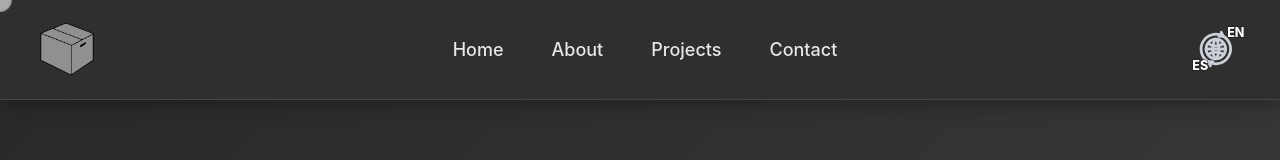
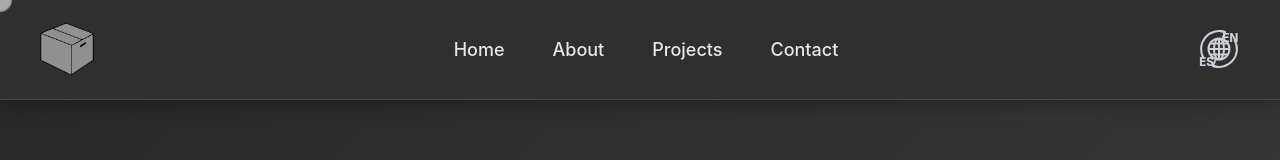
Before and after one commit to FidelGenre/Portfolio, a Next.js app: page / in a window 1280 px wide. Shown: the top 160 px of the page. Built offline with nearby package versions, Linux system fonts and the light colour scheme.

Commit message:
Language icon: use provided globe+arrows SVG with EN/ES instead of A/文

```diff
--- a/src/components/Navbar.tsx
+++ b/src/components/Navbar.tsx
@@ -31,48 +31,44 @@ export default function Navbar() {
           transition: "transform 0.6s cubic-bezier(0.22, 1, 0.36, 1)",
         }}
       >
-        <svg width="52" height="52" viewBox="0 0 24 24" fill="none">
-          <g stroke="currentColor" strokeWidth="1.3" strokeLinecap="round" strokeLinejoin="round">
+        <svg width="50" height="50" viewBox="0 0 100 100" fill="none">
+          <g stroke="currentColor" strokeWidth="4" strokeLinecap="round" strokeLinejoin="round">
             {/* globo con grilla */}
-            <circle cx="11" cy="12" r="4.5" />
-            <path d="M6.5 12h9" />
-            <path d="M11 7.5c1.8 1.6 1.8 7.4 0 9" />
-            <path d="M11 7.5c-1.8 1.6-1.8 7.4 0 9" />
-            <path d="M7.4 9.6c2.2 1.2 5 1.2 7.2 0" />
-            <path d="M7.4 14.4c2.2-1.2 5-1.2 7.2 0" />
-            {/* flecha que rodea (mitad izquierda+arriba), punta abajo-derecha */}
-            <path d="M7.6 17.9A6.8 6.8 0 0 1 14.4 6.1" />
-            <path d="M13.5 4.3 14.4 6.1 12.4 6.2" />
-            {/* flecha opuesta = rotación 180° */}
-            <g transform="rotate(180 11 12)">
-              <path d="M7.6 17.9A6.8 6.8 0 0 1 14.4 6.1" />
-              <path d="M13.5 4.3 14.4 6.1 12.4 6.2" />
+            <circle cx="50" cy="50" r="21" />
+            <clipPath id="globeClip">
+              <circle cx="50" cy="50" r="21" />
+            </clipPath>
+            <g clipPath="url(#globeClip)">
+              <ellipse cx="50" cy="50" rx="10" ry="21" />
+              <line x1="50" y1="0" x2="50" y2="100" />
+              <line x1="0" y1="39" x2="100" y2="39" />
+              <line x1="0" y1="50" x2="100" y2="50" />
+              <line x1="0" y1="61" x2="100" y2="61" />
             </g>
+            {/* flechas que rodean */}
+            <path d="M 19 68 A 36 36 0 0 1 62 16" />
+            <path d="M 52 14 L 62 16 L 58 26" />
+            <path d="M 81 32 A 36 36 0 0 1 38 84" />
+            <path d="M 48 86 L 38 84 L 42 74" />
           </g>
-          {/* códigos EN / ES en cada punta */}
+          {/* EN (donde iba la A) / ES (donde iba el 文) */}
           <text
-            x="20.2"
-            y="4.2"
-            fontSize="5.8"
+            x="73"
+            y="27"
+            fontSize="23"
             fontWeight="800"
-            fill="#ffffff"
-            stroke="#171717"
-            strokeWidth="0.5"
-            paintOrder="stroke"
+            fill="currentColor"
             textAnchor="middle"
             dominantBaseline="central"
           >
             EN
           </text>
           <text
-            x="3.8"
-            y="19.8"
-            fontSize="5.8"
+            x="25"
+            y="76"
+            fontSize="23"
             fontWeight="800"
-            fill="#ffffff"
-            stroke="#171717"
-            strokeWidth="0.5"
-            paintOrder="stroke"
+            fill="currentColor"
             textAnchor="middle"
             dominantBaseline="central"
           >
```
